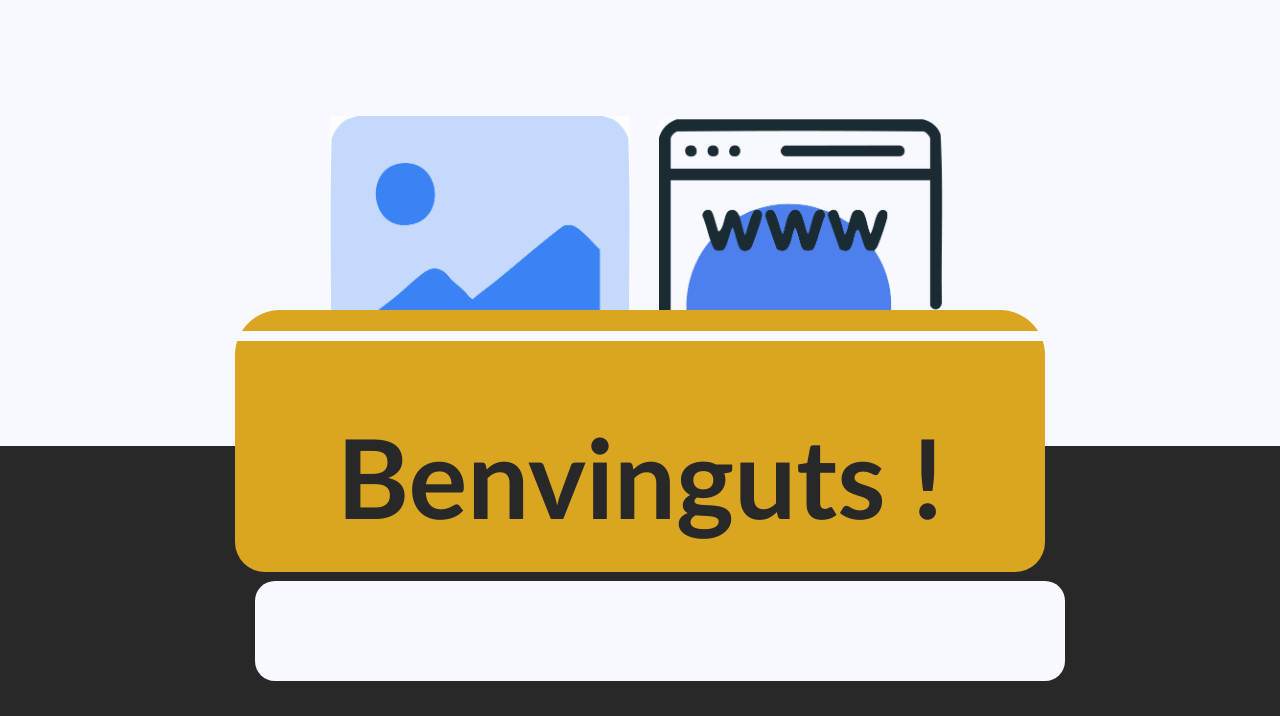
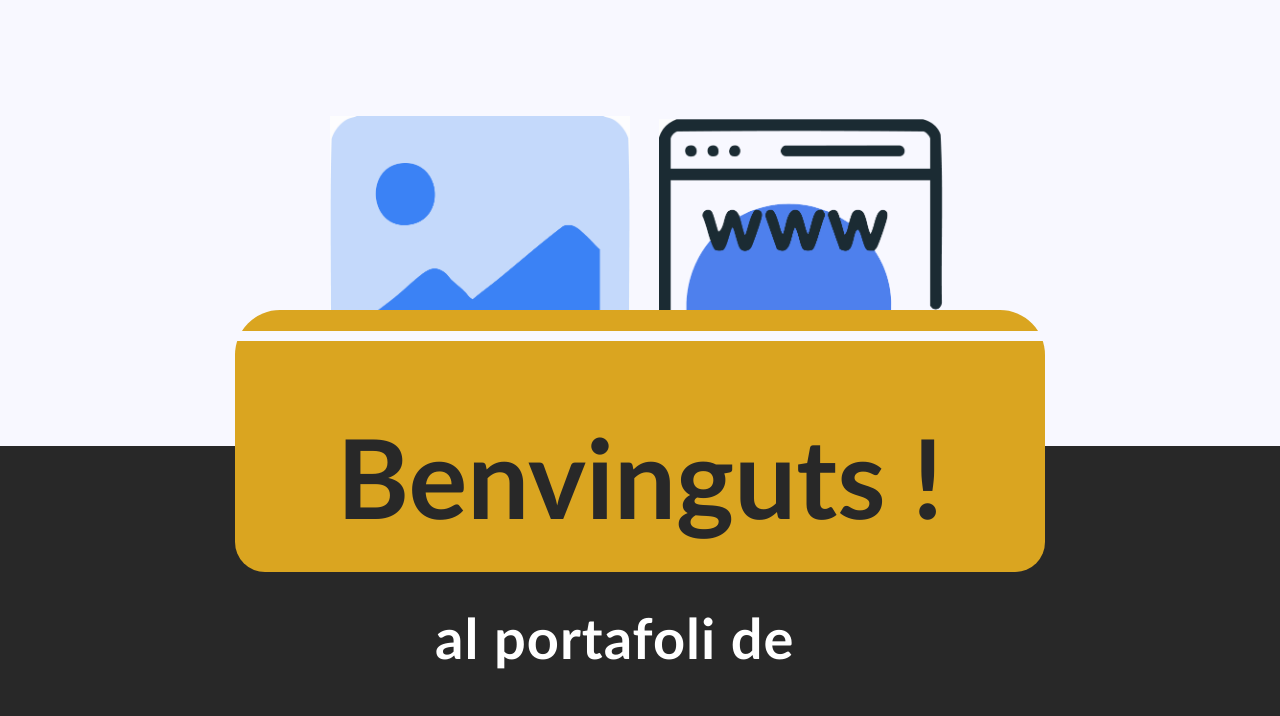
Before and after one commit to jcristobal-alg/MP08, a plain HTML site: page index.html in a window 1280 px wide. Shown: the part 84-800 px from the top of the page. Drawn offline with Linux system fonts and the light colour scheme.

Commit message:
Viernes002
24 enero

```diff
--- a/css/styles.css
+++ b/css/styles.css
@@ -152,11 +152,39 @@ h1{
 
     .rectangle{
         width: 810px;
-        height: 100px;
-        background-color: ghostwhite;
-        margin-top: 135px;
-        margin-left: 255px;
+        height: 170px;
+        background-color: ghoswhite;
+        display: block;
+        top: 50%;
+        margin-top: 148px;
+        left: 50%;
+        margin-left: -410px;
         border-radius: 20px;
+        position: absolute;
+        letter-spacing: 1px;
+    }
+
+    .t1{
+        position: absolute;
+        margin-top: -40px;
+        top: 50%;
+        left: 50%;
+        font-size: 3.5rem;
+        font-weight: 700;
+        cursor: not-allowed;
+        z-index: 40;
+        font-family: 'Gill Sans', 'Gill Sans MT', Calibri, 'Trebuchet MS', sans-serif;
+        color: white;
+        margin-top: -70px;
+        margin-left: -200px;
+    }
+
+    .t1::before {
+
+    }
+
+    .t1:hover::before {
+
     }
 
     .p2 ul{
--- a/index.html
+++ b/index.html
@@ -25,8 +25,9 @@
         <div class="correccio"></div>
     </div>
     <div class="benvinguts2">
+
         <div class="rectangle">
-            <div class="t1"><h2></h2></div>
+            <div class="t1">al portafoli de</div>
         </div>
     </div>
 
```
